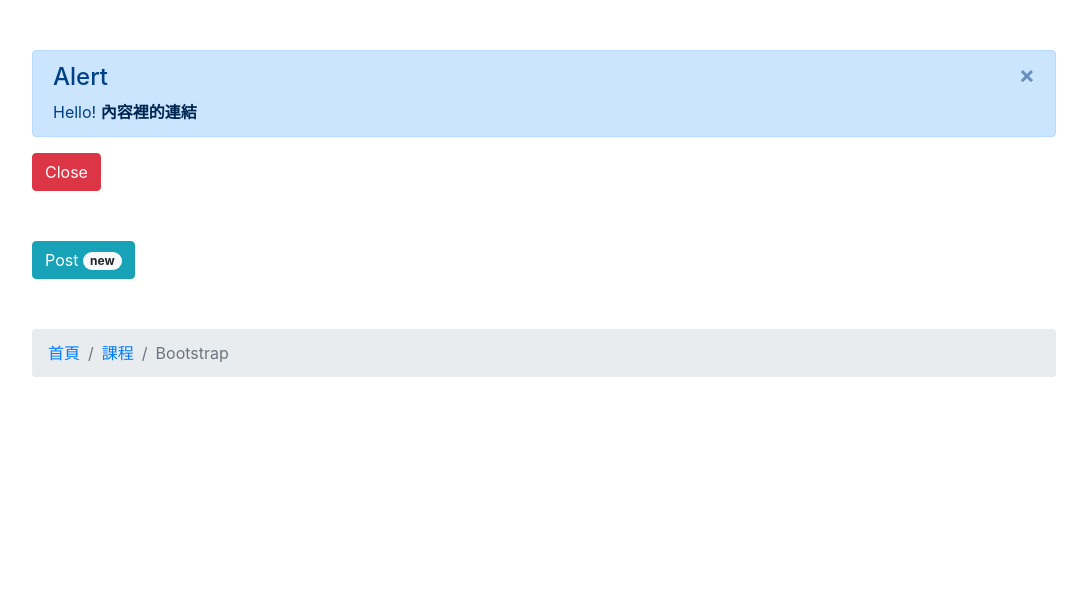
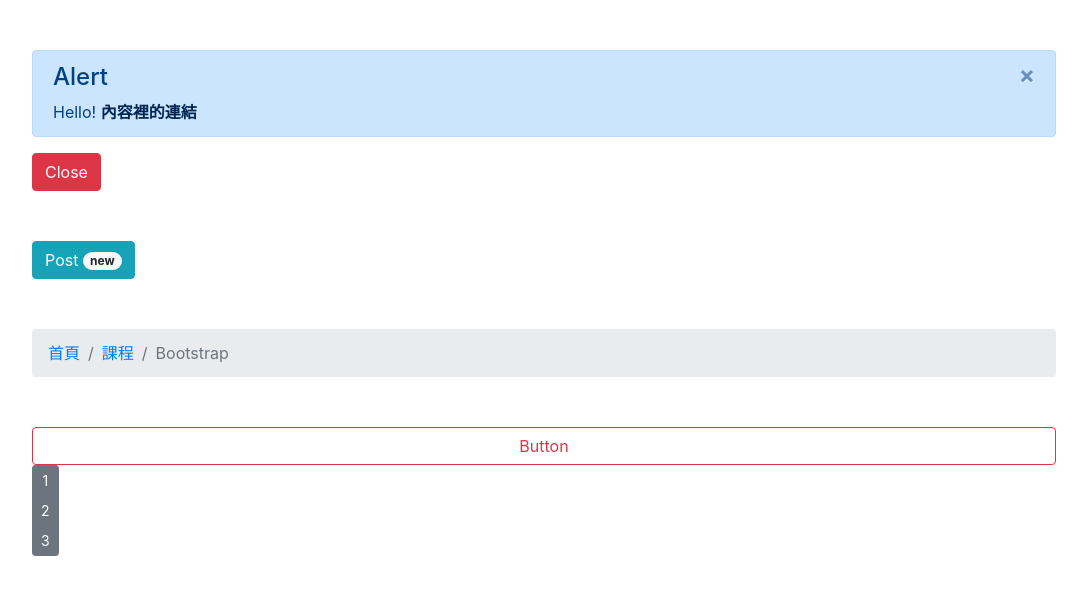
Before and after one commit to Yipeechen/bootstrap4-practice, a website: page component.html in a window 1280 px wide. Shown: the whole page, without its empty margins (96-1183 px from the left). Drawn offline with nearby package versions, Linux system fonts and the light colour scheme.

Commit message:
BUTTON intro

```diff
--- a/component.html
+++ b/component.html
@@ -50,6 +50,19 @@
       </nav>
     </div>
 
+    <div class="component demo">
+      <!-- BUTTON單一: btn-danger/ btn-outline-danger(樣式) / btn-lg（大小） / btn-block（佈局）
+           屬性質值部分：disabled-->
+      <a href="#" class="btn btn-outline-danger btn-block">Button</a>
+
+      <!-- BUTTON群組：btn-group / btn-group-vertical(垂直排列) / btn-group-sm(大小)  -->
+      <div class="btn-group-vertical btn-group-sm">
+        <button class="btn btn-secondary">1</button>
+        <button class="btn btn-secondary">2</button>
+        <button class="btn btn-secondary">3</button>
+      </div>
+    </div>
+
   <script src="https://code.jquery.com/jquery-3.3.1.slim.min.js" integrity="sha384-q8i/X+965DzO0rT7abK41JStQIAqVgRVzpbzo5smXKp4YfRvH+8abtTE1Pi6jizo"
     crossorigin="anonymous"></script>
   <script src="https://cdnjs.cloudflare.com/ajax/libs/popper.js/1.14.3/umd/popper.min.js" integrity="sha384-ZMP7rVo3mIykV+2+9J3UJ46jBk0WLaUAdn689aCwoqbBJiSnjAK/l8WvCWPIPm49"
```
